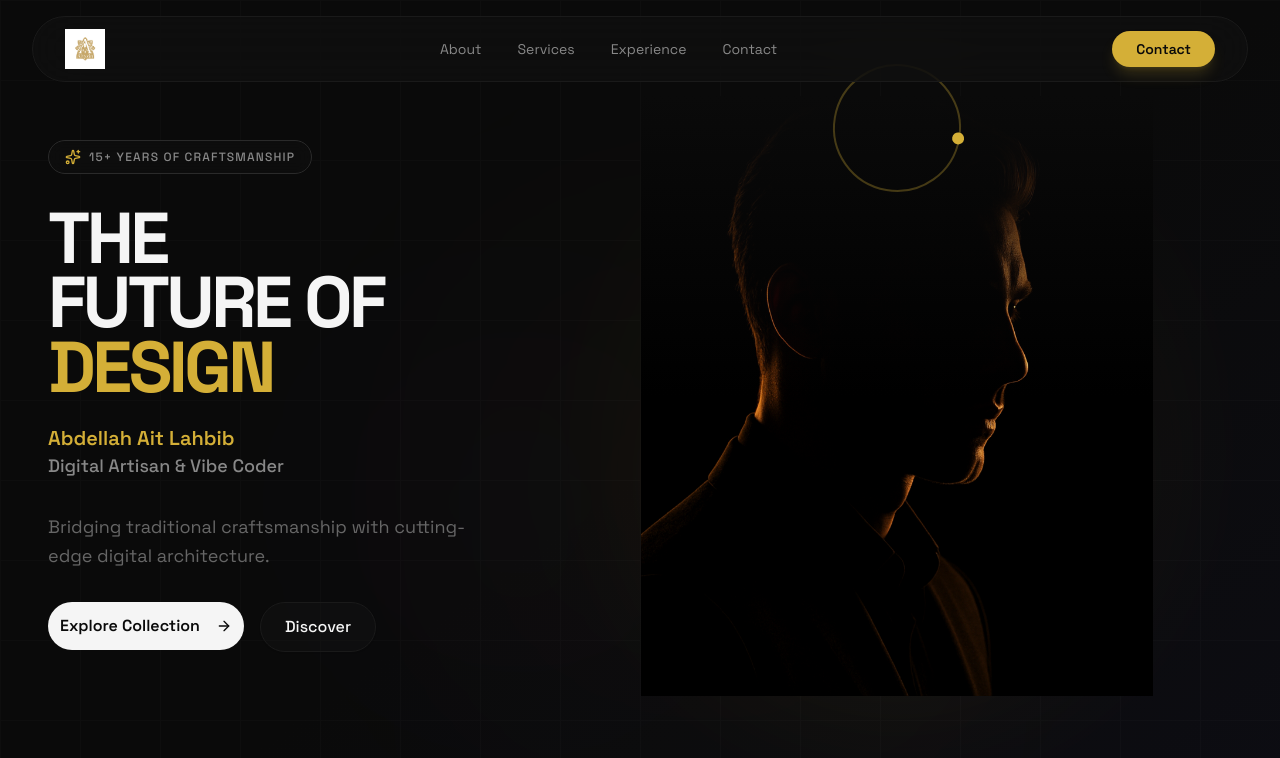
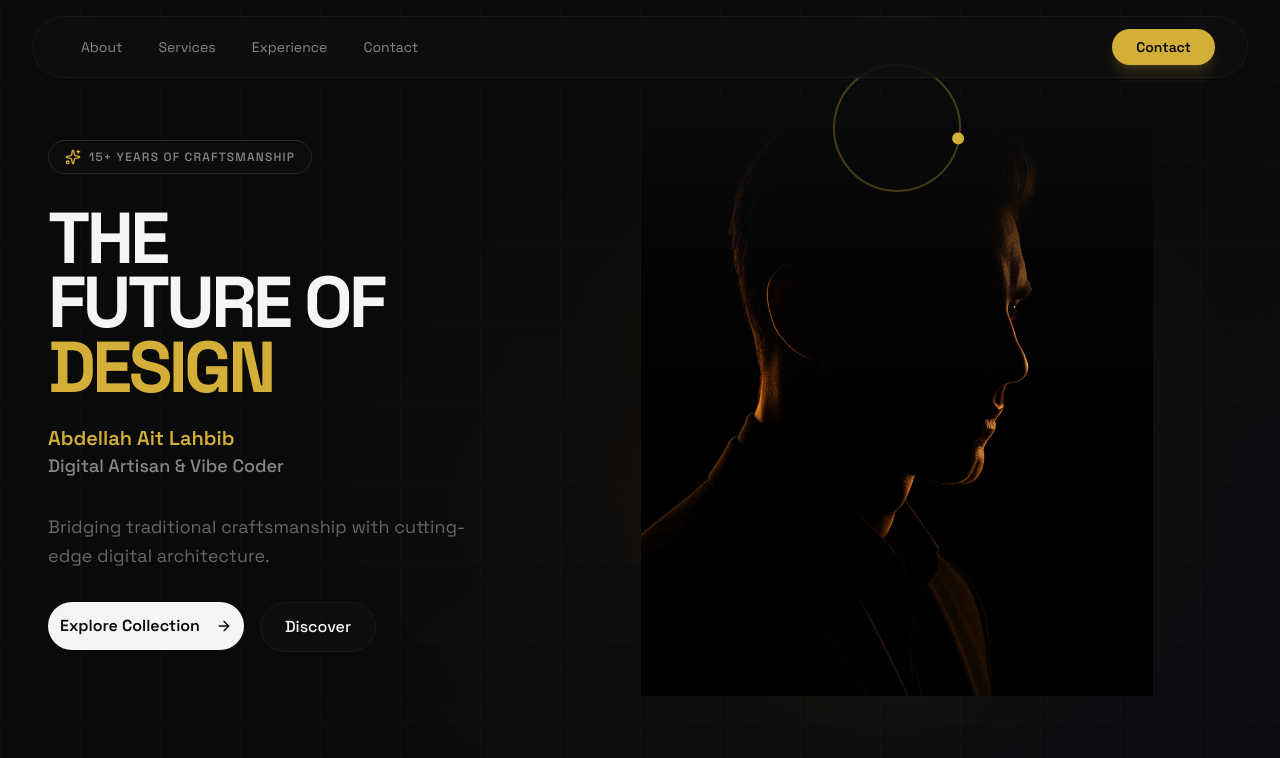
Before and after one commit to abdoaitlahbib-dot/v0-futuristic-cv-design, a Next.js app: page / in a window 1280 px wide. Shown: the top 758 px of the page. Built offline with nearby package versions, Linux system fonts and the light colour scheme.

Commit message:
feat: remove logo images from Footer and Navigation components
Co-authored-by: ait lahbib abdellah <249560559+abdoaitlahbib-dot@users.noreply.github.com>

```diff
--- a/components/footer.tsx
+++ b/components/footer.tsx
@@ -1,6 +1,5 @@
 "use client";
 
-import Image from "next/image";
 import { motion } from "framer-motion";
 import { Github, Linkedin, ExternalLink, Mail, ArrowUp } from "lucide-react";
 import { navLinks } from "@/lib/data";
@@ -33,16 +32,6 @@ export function Footer() {
             viewport={{ once: true }}
             transition={{ duration: 0.5 }}
           >
-            <a href="#" className="flex items-center gap-2 mb-4">
-              <Image
-                src="/logo.png"
-                alt="AityZin Logo"
-                width={48}
-                height={48}
-                className="w-12 h-12"
-                priority
-              />
-            </a>
             <p className="text-[#666666] mb-6 max-w-xs">
               Digital Artisan & Full-Stack Vibe Coder. Bridging traditional craftsmanship with cutting-edge digital solutions.
             </p>
--- a/components/navigation.tsx
+++ b/components/navigation.tsx
@@ -1,6 +1,5 @@
 "use client";
 
-import Image from "next/image";
 import { useState, useEffect } from "react";
 import { motion, AnimatePresence } from "framer-motion";
 import { Menu, X } from "lucide-react";
@@ -35,23 +34,6 @@ export function Navigation() {
           }`}
         >
           <div className="flex items-center justify-between">
-            {/* Logo */}
-            <motion.a
-              href="#"
-              className="flex items-center gap-3"
-              whileHover={{ scale: 1.05 }}
-              whileTap={{ scale: 0.98 }}
-            >
-              <Image
-                src="/logo.png"
-                alt="AityZin Logo"
-                width={40}
-                height={40}
-                className="w-10 h-10"
-                priority
-              />
-            </motion.a>
-
             {/* Desktop Navigation */}
             <div className="hidden md:flex items-center gap-1">
               {navLinks.map((link, index) => (
```
